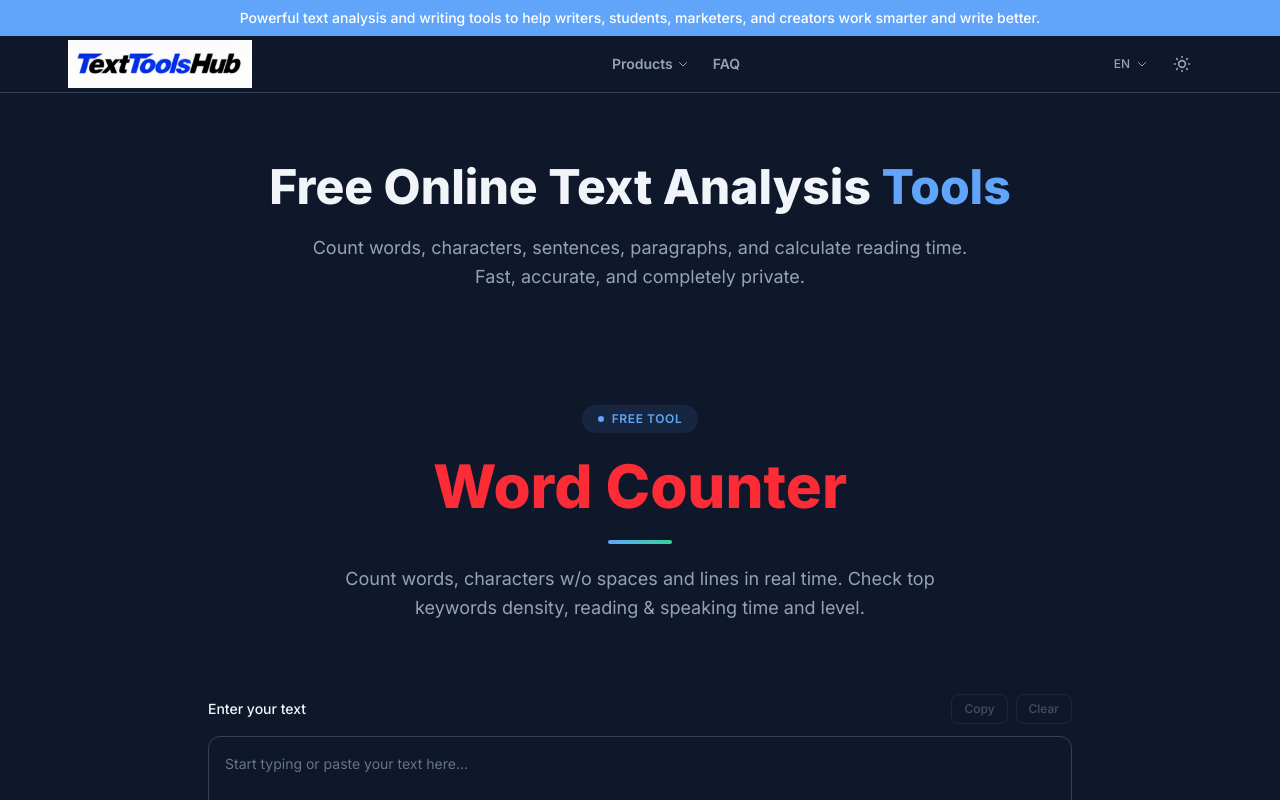
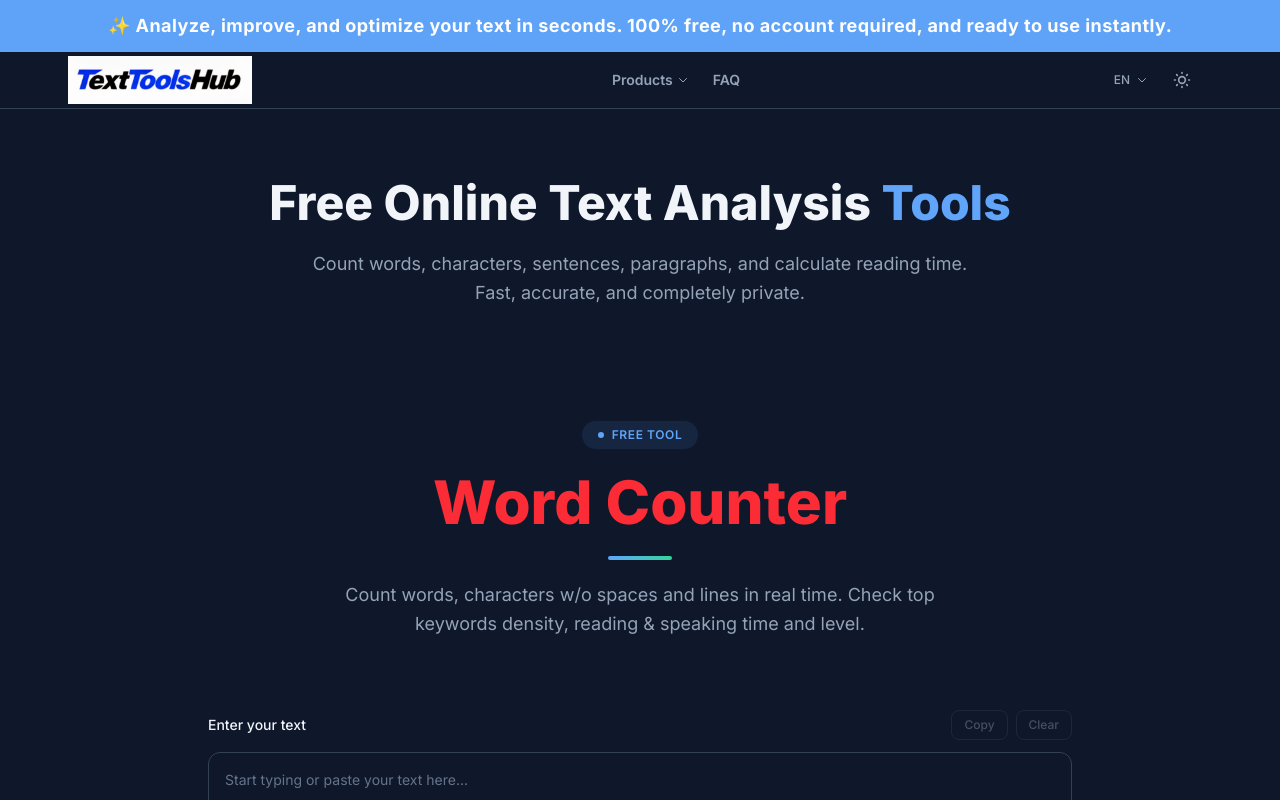
Before and after one commit to YassineFari/word-counter-app, a Next.js app: page / in a window 1280 px wide. Shown: the top 800 px of the page. Built offline with nearby package versions, Linux system fonts and the light colour scheme; some icons are missing.

Commit message:
Update announcement bar with new text, larger bolder styling, pulse animation

```diff
--- a/src/app/layout.tsx
+++ b/src/app/layout.tsx
@@ -74,8 +74,8 @@ export default function RootLayout({
       <body className="bg-bg text-text min-h-screen flex flex-col" suppressHydrationWarning>
         <ThemeProvider>
           <LanguageProvider>
-            <div className="bg-primary text-white text-center text-xs sm:text-sm py-2 px-4 font-medium">
-              Powerful text analysis and writing tools to help writers, students, marketers, and creators work smarter and write better.
+            <div className="bg-primary text-white text-center text-sm sm:text-base md:text-lg py-3 px-4 font-bold tracking-wide animate-pulse">
+              ✨ Analyze, improve, and optimize your text in seconds. 100% free, no account required, and ready to use instantly.
             </div>
             <Header />
             <main className="flex-1">{children}</main>
```
